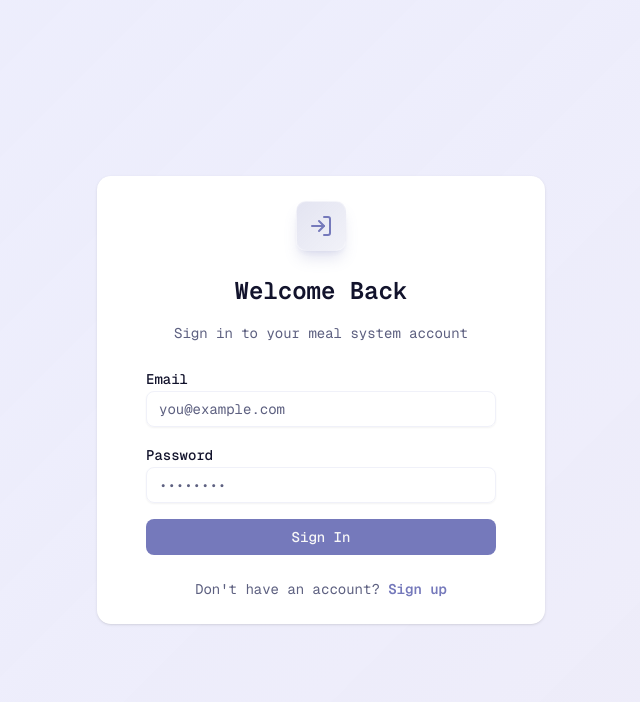
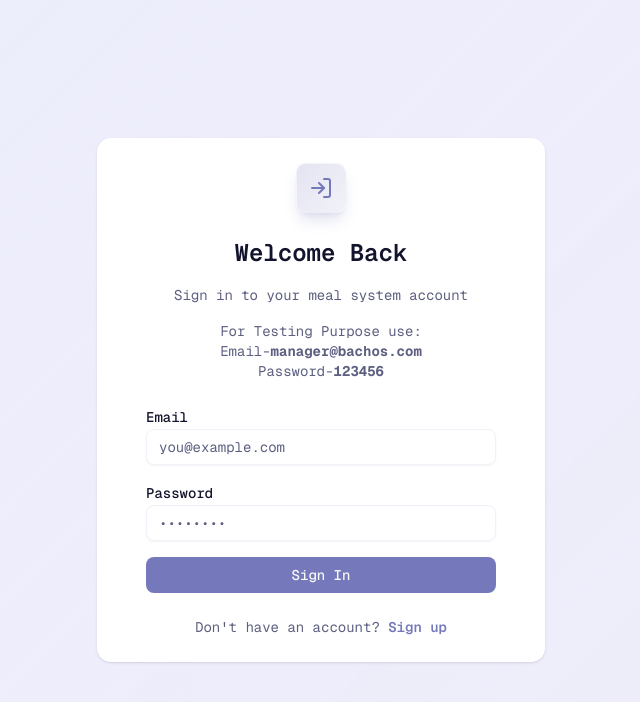
Before and after one commit to shamsad-alam-meraj/bach-os, a Next.js app: page /auth/login in a window 1280 px wide. Shown: the top 702 px of the page, without its empty margins (319-959 px from the left). Built offline with nearby package versions, Linux system fonts and the light colour scheme.

Commit message:
testing mails added

```diff
--- a/src/app/auth/login/page.tsx
+++ b/src/app/auth/login/page.tsx
@@ -65,6 +65,11 @@ export default function LoginPage() {
             </div>
             <CardTitle className="text-2xl">Welcome Back</CardTitle>
             <CardDescription>Sign in to your meal system account</CardDescription>
+            <CardDescription>
+              For Testing Purpose use: <br /> Email-
+              <span className="font-bold">manager@bachos.com</span> <br />
+              Password-<span className="font-bold">123456</span>
+            </CardDescription>
           </CardHeader>
 
           <CardContent>
--- a/src/lib/auth-context.tsx
+++ b/src/lib/auth-context.tsx
@@ -1,7 +1,7 @@
 'use client';
 
-import React, { createContext, useContext, useEffect, useState, ReactNode } from 'react';
 import type { User } from '@/types/types';
+import { createContext, ReactNode, useContext, useEffect, useState } from 'react';
 
 /**
  * Authentication context interface defining the shape of auth state and methods
@@ -97,7 +97,7 @@ export function AuthProvider({ children }: AuthProviderProps) {
     user,
     token,
     isLoading,
-    isAuthenticated: !!token && !!user,
+    isAuthenticated: !!token,
     login,
     logout,
     updateUser,
```
Also changed, not shown: 1 other file (tests, documents, lock files or other folders).
